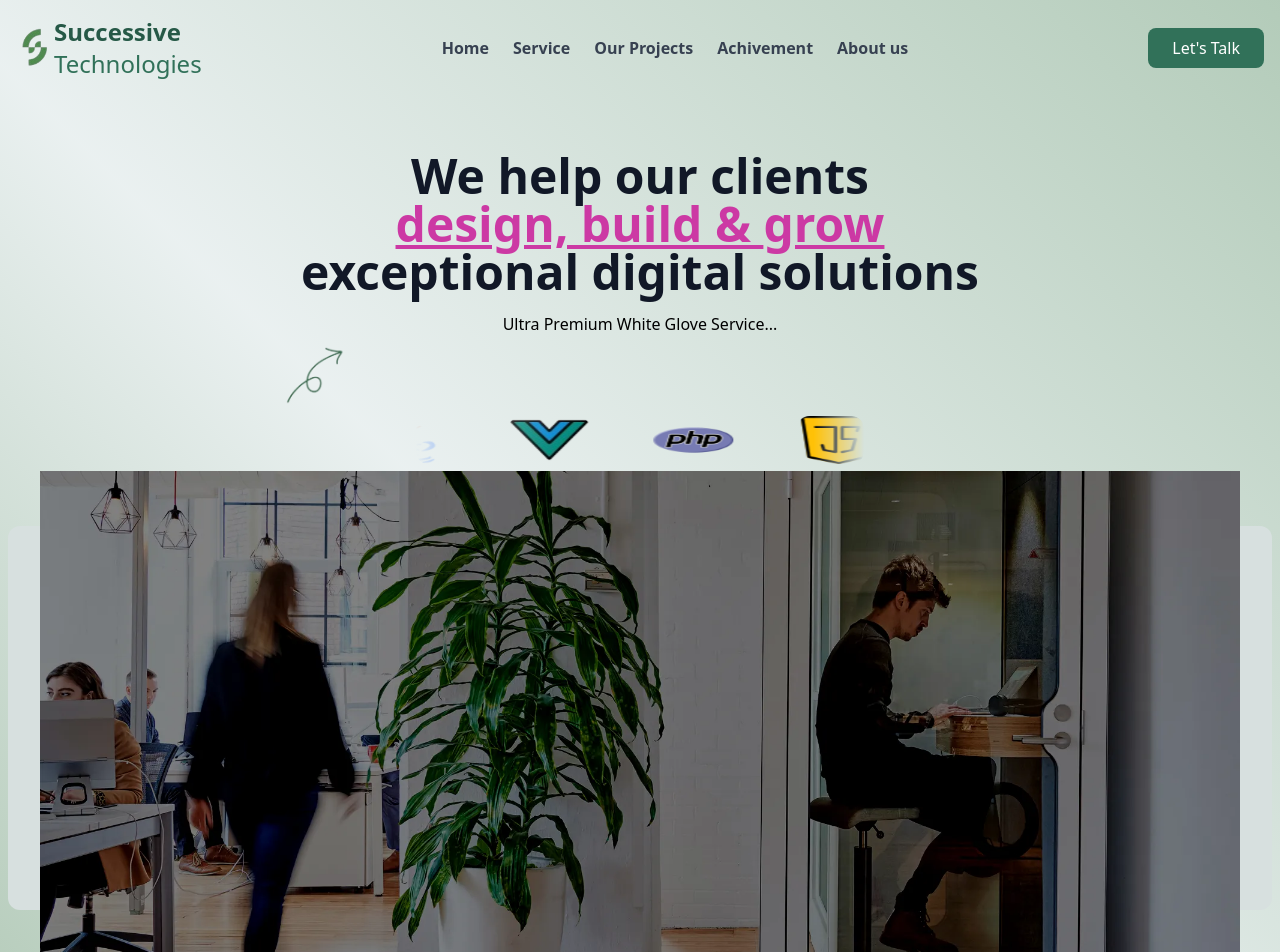
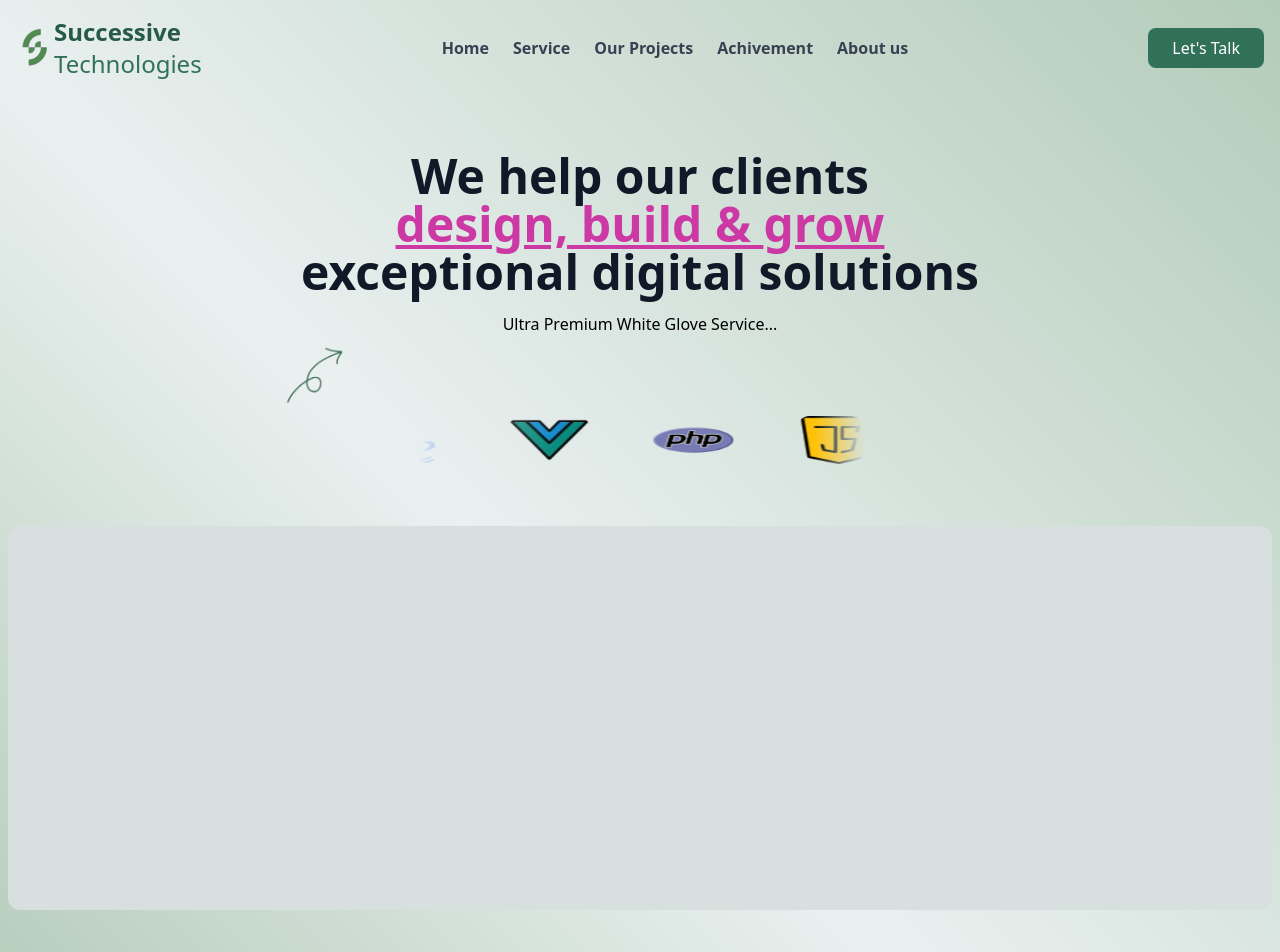
Before and after one commit to fullstackdev07/successive_react_website, a React (Vite) app: page / in a window 1280 px wide. Shown: the top 952 px of the page. Built offline with nearby package versions, Linux system fonts and the light colour scheme.

Commit message:
make changes to the webpage

```diff
--- a/src/App.css
+++ b/src/App.css
@@ -24,8 +24,8 @@
     hsla(135, 19%, 75%, 1) 100%
   );
 }
-.js-about-bg-image{
-  background-image: url('/engajify/public/filters_brightness(-10).webp');
+.bg-about-image{
+  /* background-image: url('/filters_brightness(-10).webp'); */
   height: 100%;
   width: 100%;
   object-fit: contain;
--- a/src/components/About.jsx
+++ b/src/components/About.jsx
@@ -1,5 +1,6 @@
 import React from "react";
 import aboutData from "../Data/Aboutdata.json";
+import bgimage from "/filters_brightness(-10).webp"
 
 
 const About = () => {
@@ -85,11 +86,11 @@ const About = () => {
       </div>
 
       <div
-        className="flex flex-col items-center justify-center max-w-7xl mx-auto mt-14 px-8 bg-darkgray rounded-xl h-96 bg-cover bg-center"
-        style={{ backgroundImage: `url(${aboutData.bgimage.src})` }}
+        className="flex flex-col items-center justify-center max-w-7xl mx-auto mt-14 px-8 bg-darkgray rounded-xl h-96 bg-cover bg-center bg-about-image"
+
         data-aos="fade-right"
       >
-        <img src={aboutData.bgimage.src} alt="Background"  />
+
       </div>
     </div>
   );
```
